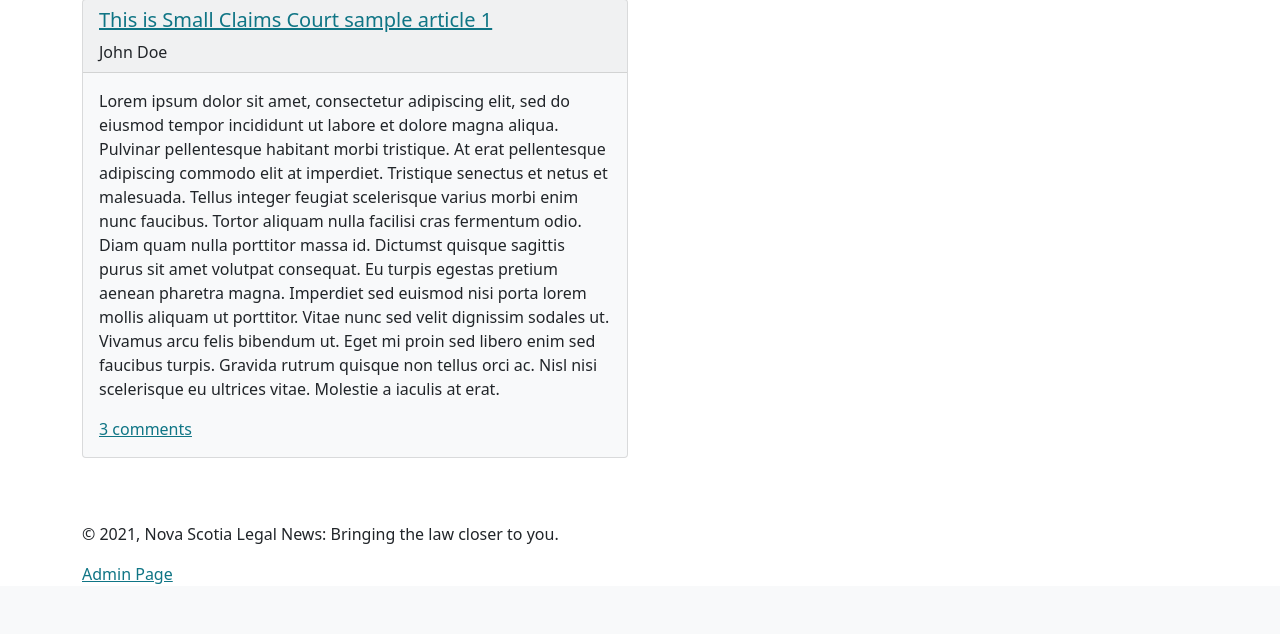
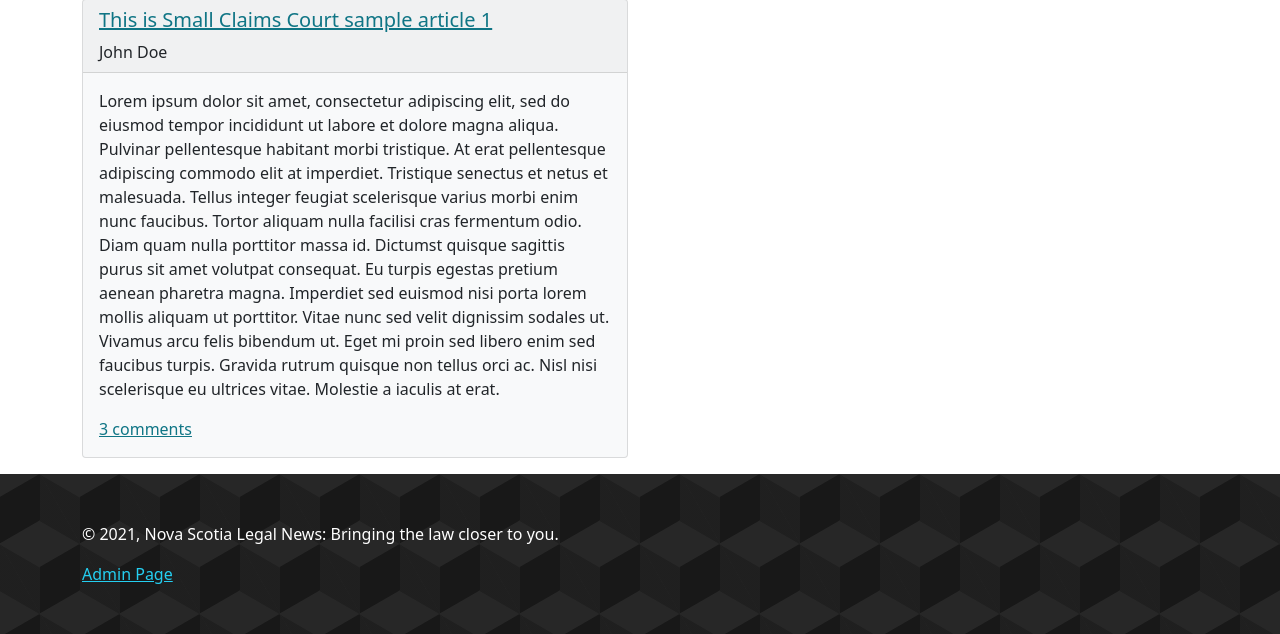
Before and after one commit to LiamOsler/NewsWebsite, a PHP site: page /index.php in a window 1280 px wide. Shown: the part 2284-2918 px from the top of the page. Before the commit the page ends 2868 px from the top, so only its background shows below. Run offline with PHP 8.4, Linux system fonts and the light colour scheme; data comes from the database, SQL or seed files in the repository; some libraries are stand-ins or nearby versions.

Commit message:
change css styles

```diff
--- a/website/css/main.css
+++ b/website/css/main.css
@@ -150,3 +150,27 @@
     color: #0f7585;
     font-weight: bold;
 }
+
+#pg-footer{
+    background-color: #000000;
+    opacity: 0.9;
+    background-image:  linear-gradient(30deg, #101010 12%, transparent 12.5%, transparent 87%, #101010 87.5%, #101010), linear-gradient(150deg, #101010 12%, transparent 12.5%, transparent 87%, #101010 87.5%, #101010), linear-gradient(30deg, #101010 12%, transparent 12.5%, transparent 87%, #101010 87.5%, #101010), linear-gradient(150deg, #101010 12%, transparent 12.5%, transparent 87%, #101010 87.5%, #101010), linear-gradient(60deg, #10101077 25%, transparent 25.5%, transparent 75%, #10101077 75%, #10101077), linear-gradient(60deg, #10101077 25%, transparent 25.5%, transparent 75%, #10101077 75%, #10101077);
+    background-size: 80px 140px;
+    background-position: 0 0, 0 0, 40px 70px, 40px 70px, 0 0, 40px 70px;
+    padding-bottom: 1em;
+
+    height: 10em;
+}
+
+
+#pg-footer p{
+    color: white;
+}
+
+#pg-footer a {
+    color: #0dcaf0;
+}
+
+main{
+    min-height: calc(100vh - 25em);
+}
```
